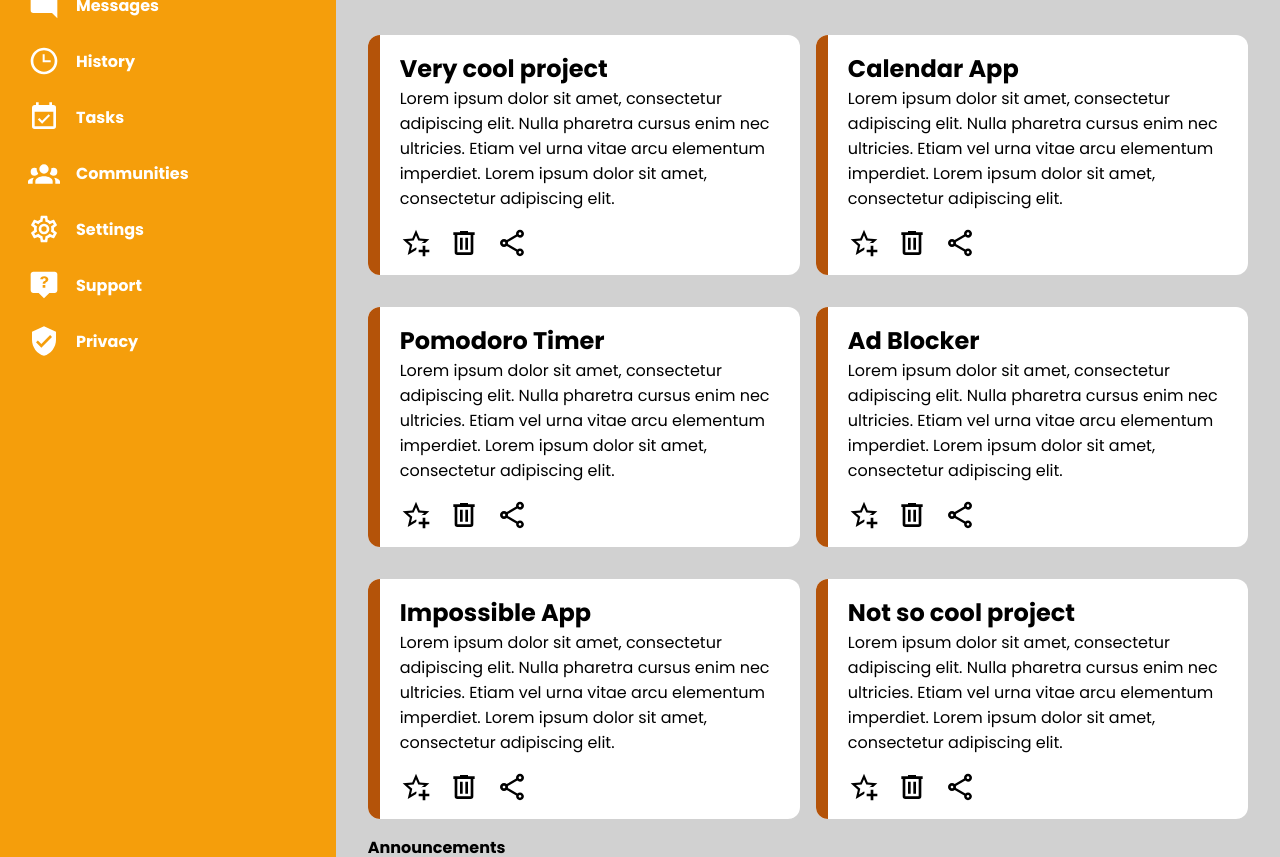
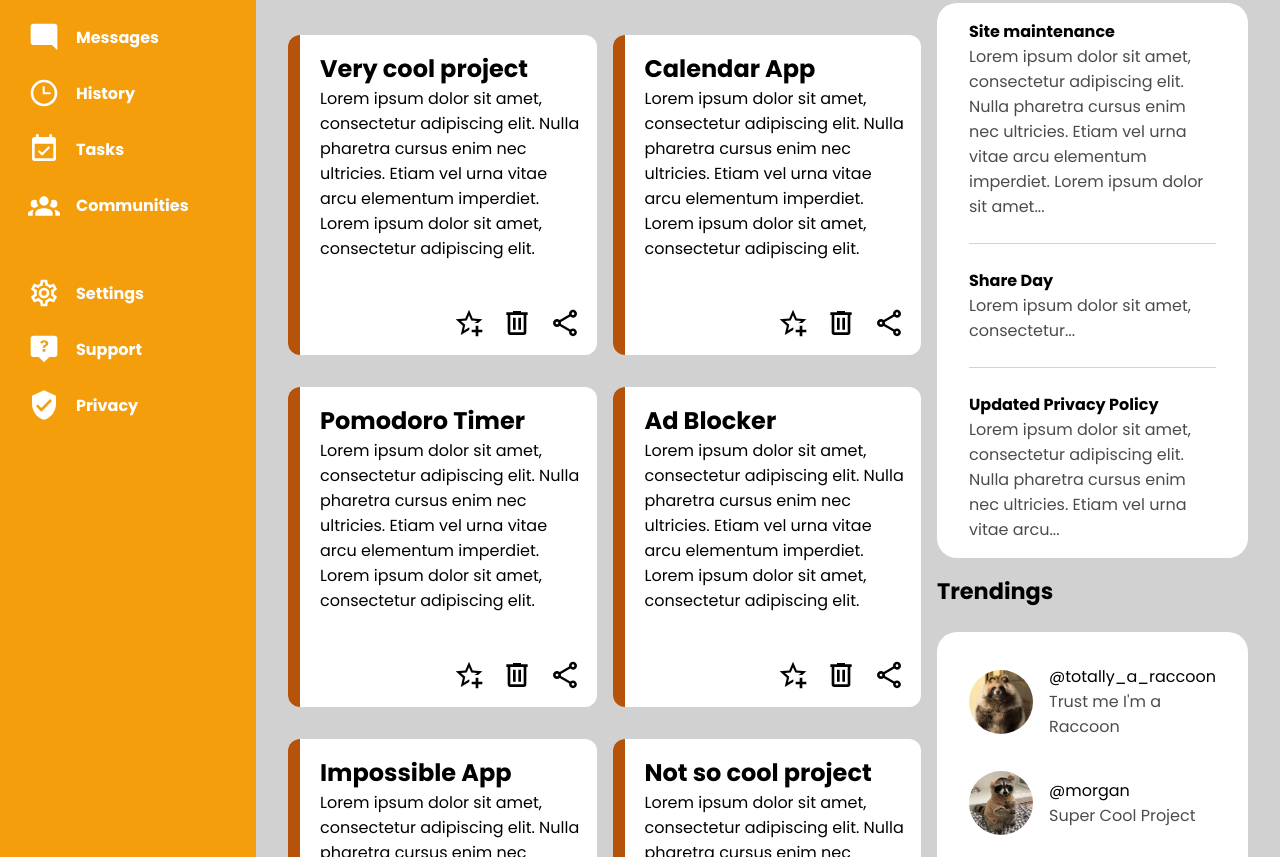
Before and after one commit to AngeloDiMortimer/Project-Admin-Dashboard, a plain HTML site: page index.html in a window 1280 px wide. Shown: the part 199-1056 px from the top of the page. Drawn offline with Linux system fonts and the light colour scheme.

Commit message:
applied some final changes in css

```diff
--- a/style.css
+++ b/style.css
@@ -144,11 +144,15 @@ body {
     background-color: #f59e0b;
     color: white;
     padding: 1rem;
+    padding-right: 5rem;
+
+}
+
+.sidebar-content {
     display: flex;
     flex-flow: column nowrap;
     gap: 2rem;
-    padding-right: 5rem;
-
+    position: fixed;
 }
 
 .logo {
@@ -183,6 +187,7 @@ body {
 
 .sidebar ul li:hover {
     background: #b45309;
+    cursor: pointer;
 }
 
 .sidebar ul li:active {
@@ -208,6 +213,7 @@ body {
     display: grid;
     gap: 1rem;
     padding: 1rem 2rem;
+    grid-template-columns: 3fr 1fr;
 }
 
 .content .projects {
@@ -258,6 +264,7 @@ body {
     display: flex;
     gap: 1rem;
     padding: 1rem;
+    justify-content: flex-end;
 }
 
 .action-img {
@@ -268,3 +275,66 @@ body {
 .action-img:active {
     transform: scale(0.97);
 }
+
+.announ-and-trending {
+    display: flex;
+    flex-direction: column;
+    gap: 1rem;
+}
+
+.announ-and-trending > div {
+    display: flex;
+    flex-direction: column;
+}
+
+.announ-and-trending > div h4 {
+    font-size: 1.4rem;
+    margin: 0;
+    margin-bottom: 0.5rem;
+}
+
+.announ-container, .trending-content {
+    background-color: white;
+    border-radius: 20px;
+    display: flex;
+    flex: 1;
+    flex-direction: column;
+    align-items: flex-start;
+    padding: 1rem 2rem;
+    justify-content: space-around;
+}
+
+.announcement h6, .announcement p {
+    margin: 0;
+}
+
+.announcement h6 {
+    font-size: 1rem;
+}
+.announcement p {
+    opacity: 0.7;
+}
+
+.anouncement-border {
+    width: 100%;
+    height: 1px;
+    background-color: lightgray;
+    margin: 1.5rem 0;
+}
+
+.trend {
+    display: flex;
+    align-items: center;
+    gap: 1rem;
+    margin: 1rem 0;
+}
+
+.trend-img {
+    border-radius: 50%;
+    height: 4rem;
+    width: 4rem;
+}
+
+.trend-text {
+    opacity: 0.7;
+}
```
